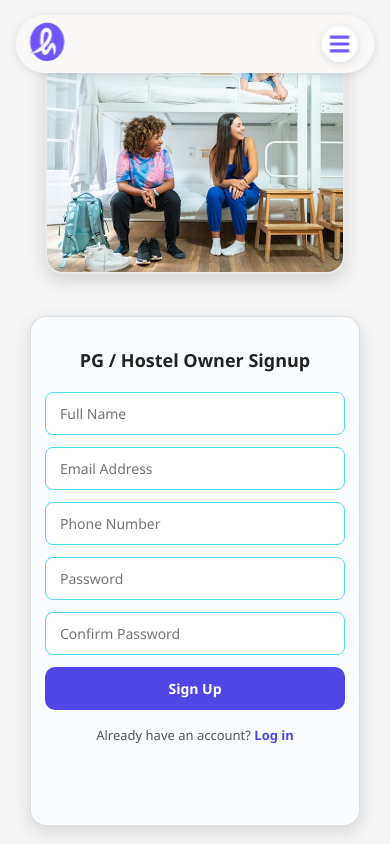
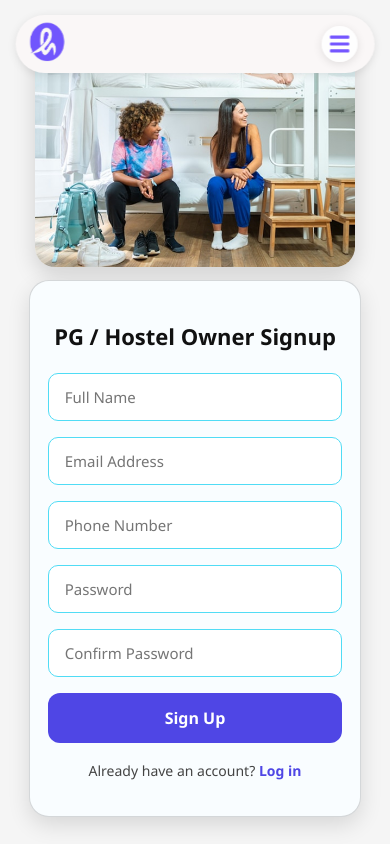
Before and after one commit to SathyaSoftechin/frontend-live, a React (Vite) app: page /ownersignup in a window 390 px wide. Shown: the top 844 px of the page. Built offline with nearby package versions, Linux system fonts and the light colour scheme.

Commit message:
Update OwnerSignup.css

```diff
--- a/src/components/OwnerSignup.css
+++ b/src/components/OwnerSignup.css
@@ -1,420 +1,173 @@
-/* ================= PAGE LAYOUT (IMAGE + FORM) ================= */
+/* ================= FULL PAGE CENTER ================= */
 .owner-signup-page {
   width: 100%;
-  min-height: 100vh; /* full screen height */
-  display: flex;
-  justify-content: center; /* horizontal center */
-  align-items: center; /* vertical center */
+  min-height: 100vh;
+  display: grid;
+  place-items: center; /* PERFECT CENTER */
   background: #f5f5f5;
   padding: 20px;
   box-sizing: border-box;
 }
 
-/* ================= LEFT IMAGE SECTION ================= */
+/* ================= MAIN WRAPPER ================= */
+.owner-signup-wrapper {
+  width: 100%;
+  max-width: 1150px;
+  display: grid;
+  grid-template-columns: 1fr 1fr; /* image + form */
+  gap: 15px; /* closer gap */
+  align-items: center;
+  justify-content: center;
+}
+
+/* ================= IMAGE BOX ================= */
 .owner-signup-image {
-  flex: 1;
   display: flex;
-  justify-content: flex-end; /* 🔥 pushes image closer */
+  justify-content: center;
   align-items: center;
 }
 
 .owner-signup-image img {
   width: 100%;
-  max-width: 460px;
-  height: 460px;
+  max-width: 520px;
+  height: 520px;
   object-fit: cover;
-  border-radius: 18px;
-  box-shadow: 0 6px 18px rgba(0, 0, 0, 0.15);
-  border: 2px solid rgba(0, 0, 0, 0.05);
+  border-radius: 20px;
+  box-shadow: 0px 8px 22px rgba(0, 0, 0, 0.15);
 }
 
-/* ================= CONTAINER ================= */
+/* ================= FORM BOX ================= */
 .owner-signup-container {
-  flex: 1;
   width: 100%;
-  max-width: 390px;
-  margin: 0;
-  padding: 22px 20px;
+  max-width: 450px;
   background: #f9fdff;
-  border: 1px solid rgba(0, 0, 0, 0.12);
-  border-radius: 16px;
-  box-shadow: 0 6px 18px rgba(0, 0, 0, 0.12);
+  border-radius: 20px;
+  padding: 28px 25px;
+  border: 1px solid rgba(0, 0, 0, 0.15);
+  box-shadow: 0px 8px 22px rgba(0, 0, 0, 0.12);
   text-align: center;
-  font-family: "Segoe UI", Tahoma, Geneva, Verdana, sans-serif;
+  font-family: "Segoe UI", sans-serif;
   box-sizing: border-box;
 }
 
-/* Title */
+/* ================= TITLE ================= */
 .owner-signup-container h2 {
-  font-size: 22px;
-  margin-bottom: 20px;
-  color: #222;
-  font-weight: 700;
+  font-size: 30px;
+  font-weight: 800;
+  margin-bottom: 22px;
+  color: #111;
 }
 
 /* ================= FORM ================= */
 .owner-signup-form {
   display: flex;
   flex-direction: column;
-  gap: 12px;
+  gap: 16px;
 }
 
-.owner-signup-form input,
-.owner-signup-form select {
-  padding: 11px 14px;
+.owner-signup-form input {
+  width: 100%;
+  padding: 13px 16px;
   font-size: 15px;
-  border-radius: 8px;
+  border-radius: 10px;
   border: 1px solid #50dcf5;
-  transition: all 0.3s ease;
-  width: 100%;
+  outline: none;
   box-sizing: border-box;
+  transition: 0.3s;
 }
 
-/* Focus glow */
-.owner-signup-form input:focus,
-.owner-signup-form select:focus {
+.owner-signup-form input:focus {
   border-color: #4f46e5;
-  outline: none;
   box-shadow: 0 0 6px rgba(79, 70, 229, 0.3);
-}
-
-/* Valid input */
-.valid-input {
-  border-color: #22c55e !important;
-  box-shadow: 0 0 5px rgba(34, 197, 94, 0.4);
-}
-
-/* Invalid input */
-.invalid-input {
-  border-color: #e63946 !important;
-  box-shadow: 0 0 5px rgba(230, 57, 70, 0.3);
-}
-
-/* Valid tick beside input */
-.input-with-status {
-  position: relative;
-}
-
-.valid-tick {
-  color: #22c55e;
-  font-weight: bold;
-  position: absolute;
-  right: 12px;
-  top: 50%;
-  transform: translateY(-50%);
-  font-size: 18px;
-}
-
-/* Error message */
-.error-message {
-  color: #e63946;
-  margin-top: 8px;
-  font-weight: 500;
-  font-size: 13px;
-  text-align: left;
-}
-
-.validation-error {
-  color: #e63946;
-  font-size: 12px;
-  margin-top: -4px;
-  text-align: left;
 }
 
 /* ================= BUTTON ================= */
 .owner-signup-form button {
-  padding: 12px 0;
-  background-color: #4f46e5;
-  color: #fff;
+  width: 100%;
+  padding: 14px;
+  font-size: 16px;
+  font-weight: 700;
+  background: #4f46e5;
+  color: white;
   border: none;
-  border-radius: 10px;
-  font-size: 15px;
-  font-weight: 600;
+  border-radius: 12px;
   cursor: pointer;
-  transition: all 0.3s ease;
+  transition: 0.3s;
 }
 
 .owner-signup-form button:hover {
-  background-color: #3730a3;
+  background: #3730a3;
   transform: scale(1.02);
 }
 
 /* ================= LOGIN LINK ================= */
 .owner-login-link {
-  margin-top: 16px;
-  font-size: 13px;
-  color: #555;
+  margin-top: 18px;
+  font-size: 14px;
+  color: #444;
 }
 
 .owner-login-link a {
   color: #4f46e5;
+  font-weight: 700;
   text-decoration: none;
-  font-weight: 600;
 }
 
 .owner-login-link a:hover {
   text-decoration: underline;
 }
 
-/* ================= OTP MODAL ================= */
-.otp-modal {
-  position: fixed;
-  top: 0;
-  left: 0;
-  width: 100%;
-  height: 100%;
-  background-color: rgba(0, 0, 0, 0.6);
-  display: flex;
-  align-items: center;
-  justify-content: center;
-  z-index: 999;
-  padding: 10px;
-  box-sizing: border-box;
+/* ================= VALID / INVALID INPUT ================= */
+.valid-input {
+  border-color: #22c55e !important;
 }
 
-.otp-modal-content {
-  background: #fff;
-  padding: 24px 18px;
-  border-radius: 12px;
-  text-align: center;
-  max-width: 380px;
-  width: 100%;
-  box-shadow: 0 8px 25px rgba(0, 0, 0, 0.2);
-  box-sizing: border-box;
+.invalid-input {
+  border-color: #e63946 !important;
 }
 
-.otp-modal-content h3 {
-  margin-bottom: 12px;
-  color: #4f46e5;
-  font-size: 18px;
+/* ================= ERROR MESSAGE ================= */
+.error-message {
+  color: #e63946;
+  font-size: 13px;
+  text-align: left;
+  margin-top: -10px;
 }
 
-.otp-modal-content p {
-  margin-bottom: 18px;
-  font-size: 13px;
-  color: #333;
-}
+/* ================= RESPONSIVE ================= */
 
-/* OTP Inputs */
-.otp-form {
-  display: flex;
-  flex-direction: column;
-  gap: 12px;
-}
-
-.otp-inputs {
-  display: flex;
-  justify-content: center;
-  gap: 10px;
-  margin-bottom: 15px;
-  flex-wrap: wrap;
-}
-
-.otp-inputs input {
-  width: 50px;
-  height: 50px;
-  font-size: 20px;
-  text-align: center;
-  border-radius: 8px;
-  border: 1px solid #50dcf5;
-  transition: all 0.3s ease;
-}
-
-.otp-inputs input:focus {
-  border-color: #4f46e5;
-  outline: none;
-  box-shadow: 0 0 6px rgba(79, 70, 229, 0.3);
-}
-
-/* OTP Buttons */
-.otp-actions {
-  display: flex;
-  justify-content: space-between;
-  gap: 10px;
-  flex-wrap: wrap;
-}
-
-.otp-actions button {
-  padding: 12px 0;
-  width: 48%;
-  border-radius: 8px;
-  border: none;
-  cursor: pointer;
-  font-size: 15px;
-  color: #fff;
-  background-color: #4f46e5;
-  transition: background 0.3s ease;
-}
-
-.otp-actions button:hover {
-  background-color: #3730a3;
-}
-
-.otp-cancel-btn {
-  background-color: #888;
-}
-
-.otp-cancel-btn:hover {
-  background-color: #555;
-}
-
-/* Resend Section */
-.resend-section {
-  margin-top: 10px;
-}
-
-.resend-section button {
-  background: transparent;
-  border: none;
-  color: #4f46e5;
-  cursor: pointer;
-  font-weight: 600;
-  font-size: 13px;
-}
-
-.resend-section button:disabled {
-  color: #aaa;
-  cursor: not-allowed;
-}
-
-/* OTP error */
-.otp-error-message {
-  color: red;
-  margin-bottom: 10px;
-  font-weight: 500;
-}
-
-/* Test OTP info */
-.test-otp-info {
-  background-color: #f0f8ff;
-  border: 1px solid #d1e7ff;
-  border-radius: 8px;
-  padding: 10px;
-  margin: 10px 0;
-  text-align: center;
-  box-sizing: border-box;
-}
-
-.test-otp-info p {
-  margin: 0 0 6px 0;
-  color: #0066cc;
-  font-size: 13px;
-}
-
-.test-otp-info code {
-  background-color: #e6f2ff;
-  padding: 2px 8px;
-  border-radius: 4px;
-  font-weight: bold;
-  color: #0052cc;
-}
-
-.test-otp-btn {
-  background-color: #4caf50;
-  color: white;
-  border: none;
-  padding: 7px 14px;
-  border-radius: 4px;
-  cursor: pointer;
-  font-size: 13px;
-  margin-top: 6px;
-}
-
-.test-otp-btn:hover {
-  background-color: #45a049;
-}
-
-/* =========================
-   TABLET VIEW (≤ 900px)
-========================= */
+/* Tablet */
 @media (max-width: 900px) {
-  .owner-signup-page {
-    gap: 10px;
+  .owner-signup-wrapper {
+    grid-template-columns: 1fr;
+    text-align: center;
+    gap: 18px;
   }
 
   .owner-signup-image img {
-    max-width: 380px;
-    height: 380px;
+    max-width: 420px;
+    height: 320px;
   }
 
   .owner-signup-container {
-    max-width: 350px;
+    max-width: 420px;
   }
 }
 
-/* =========================
-   MOBILE VIEW (≤ 768px)
-========================= */
-@media (max-width: 768px) {
-  .owner-signup-page {
-    flex-direction: column;
-    gap: 16px;
-    padding: 18px 10px;
-  }
-
-  .owner-signup-image {
-    justify-content: center;
-  }
-
+/* Mobile */
+@media (max-width: 600px) {
   .owner-signup-image img {
-    max-width: 340px;
-    height: 260px;
-  }
-
-  .owner-signup-container {
-    width: 92%;
-    max-width: 360px;
-    padding: 18px 16px;
-  }
-
-  .owner-signup-container h2 {
-    font-size: 20px;
-  }
-
-  .otp-actions {
-    flex-direction: column;
-  }
-
-  .otp-actions button {
-    width: 100%;
-  }
-}
-
-/* =========================
-   SMALL MOBILE VIEW (≤ 480px)
-========================= */
-@media (max-width: 480px) {
-  .owner-signup-image img {
-    max-width: 300px;
-    height: 230px;
+    max-width: 320px;
+    height: 240px;
   }
 
   .owner-signup-container {
     width: 95%;
-    max-width: 330px;
-    padding: 16px 14px;
+    max-width: 360px;
+    padding: 22px 18px;
   }
 
   .owner-signup-container h2 {
-    font-size: 18px;
-  }
-
-  .owner-signup-form input,
-  .owner-signup-form select {
-    font-size: 14px;
-  }
-
-  .owner-signup-form button {
-    font-size: 14px;
-  }
-
-  .otp-inputs input {
-    width: 42px;
-    height: 42px;
-    font-size: 17px;
-  }
-
-  .otp-modal-content {
-    padding: 18px 14px;
+    font-size: 22px;
   }
 }
```
